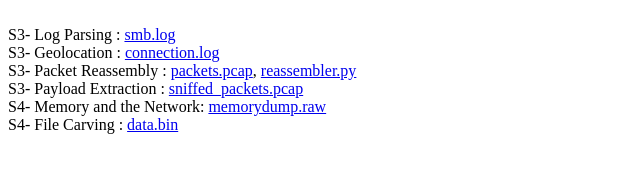
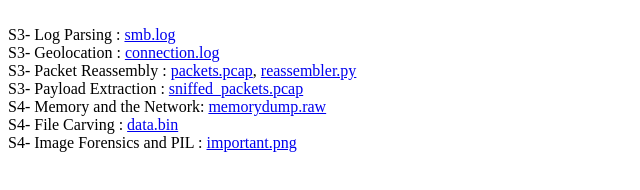
Before and after one commit to PouyaRahju/pouyarahju.github.io, a plain HTML site: page sec573/index.html in a window 1280 px wide. Shown: the whole page, without its empty margins (0-640 px from the left). Drawn offline with Linux system fonts and the light colour scheme.

Commit message:
Update index.html

```diff
--- a/sec573/index.html
+++ b/sec573/index.html
@@ -5,3 +5,4 @@ S3- Packet Reassembly : <a href="packets.pcap" >packets.pcap</a>,  <a href="reas
 S3- Payload Extraction : <a href="sniffed_packets.pcap" >sniffed_packets.pcap</a><br>
 S4- Memory and the Network: <a href="https://drive.google.com/file/d/1bER4wmHP_LAMgdB52LGkb8x2Mf8hG3V6/view" >memorydump.raw</a><br>
 S4- File Carving : <a href="data.bin" >data.bin</a><br>
+S4- Image Forensics and PIL : <a href="important.png" >important.png</a><br>
```
